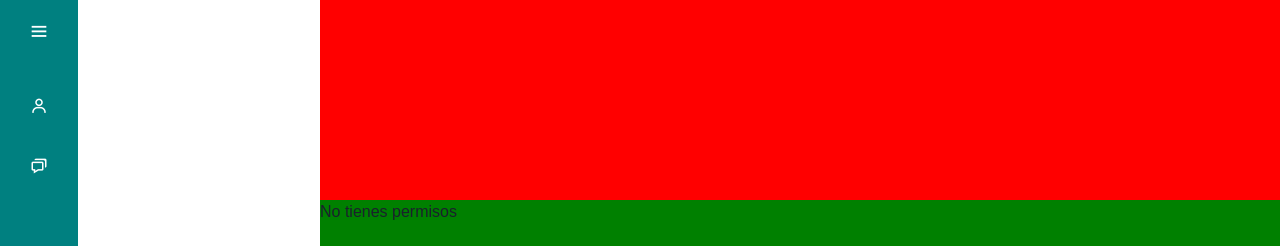
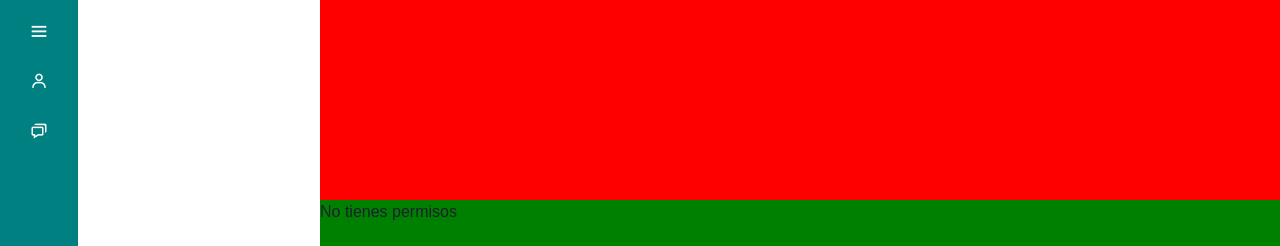
Before and after one commit to ClinicaAltaComplejidad/Eklipse-Fronted, a React (Create React App) app in the folder eklipse-2.0/: page /home/test in a window 1280 px wide. Shown: the top 246 px of the page. Built offline with nearby package versions, Linux system fonts and the light colour scheme.

Commit message:
[dev] - detallando mas el sidebar

```diff
--- a/eklipse-2.0/src/components/sidebar/sidebar.css
+++ b/eklipse-2.0/src/components/sidebar/sidebar.css
@@ -1,12 +1,11 @@
 .sidebar{
+    display: flex;
+    flex-direction: column;
     position: fixed;
-    top: 0;
-    left: 0;
     height: 100%;
     width: 78px;
     background-color: #008080;
     padding: 6px 14px;
-    z-index: 1;
     transition: all 0.5s ease;
 }
 .sidebar.active{
@@ -44,30 +43,25 @@
 .sidebar.active .btn{
     left: 90%;
 }
-.sidebar ul{
-    margin-top: 20px;
-}
+
 .sidebar ul li{
     position: relative;
     height: 50px;
     width: 100%;
-    margin: 0 5px;
     list-style: none;
-    line-height: 50px;
-    margin: 5px 0;
 }
 /*sidebar styles end*/
 
 /*tooltip styles*/
 .sidebar ul li .tooltip{
     position: absolute;
-    left: 125px;
+    left: 120px;
     top: 0;
     transform: translate(-50% , -50%);
     border-radius: 6px;
     height: 35px;
     width: 120px;
-    background: #fff;
+    background-color: #ffffff;
     line-height: 35px;
     text-align: center;
     box-shadow: 0 5px 10px rgba(0, 0, 0, 0.2);
@@ -151,5 +145,4 @@
 .sidebar.active .profile #log_out{
     left: 85%;
 }
-
 /*btn logout styles*/
```
